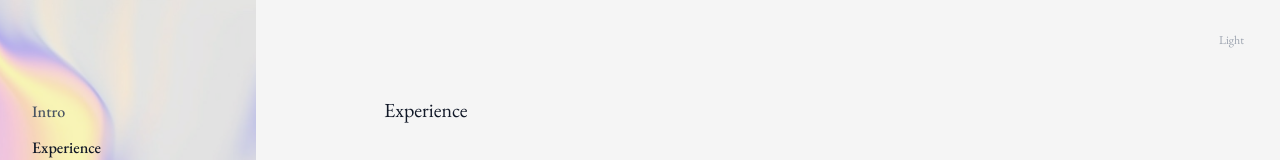
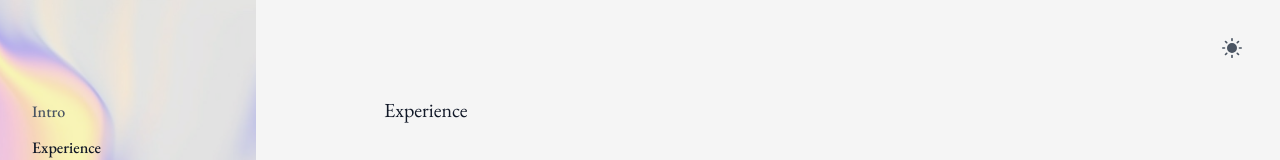
Before and after one commit to rafaeltorresng/rafaeltorresng.github.io, a React (Vite) app: page /experiences in a window 1280 px wide. Shown: the top 160 px of the page. Built offline with nearby package versions, Linux system fonts and the light colour scheme.

Commit message:
feat: replace text theme toggle with minimalist morphing icon component

```diff
--- a/src/App.jsx
+++ b/src/App.jsx
@@ -11,6 +11,7 @@
 import Contact from './pages/Contact'
 import ScrollToTop from './components/ScrollToTop'
 import PageTransition from './components/PageTransition'
+import ThemeToggle from './components/ThemeToggle'
 
 function AnimatedRoutes({ darkMode }) {
   const location = useLocation()
@@ -70,19 +71,7 @@
 
           {/* Main Content */}
           <main className="flex-1 lg:ml-64">
-            {/* Theme Toggle - Fixed top right */}
-            <motion.button
-              onClick={toggleDarkMode}
-              className={`fixed top-6 right-6 z-50 px-3 py-2 text-xs font-light transition-opacity duration-200 hover:opacity-60 ${
-                darkMode
-                  ? 'text-gray-500'
-                  : 'text-gray-400'
-              }`}
-              whileHover={{ scale: 1.02 }}
-              whileTap={{ scale: 0.98 }}
-            >
-              {darkMode ? 'Dark' : 'Light'}
-            </motion.button>
+            <ThemeToggle darkMode={darkMode} toggleDarkMode={toggleDarkMode} />
 
             <AnimatedRoutes darkMode={darkMode} />
 
--- /dev/null
+++ b/src/components/ThemeToggle.jsx
@@ -0,0 +1,86 @@
+import { motion } from 'framer-motion'
+
+const ThemeToggle = ({ darkMode, toggleDarkMode }) => {
+    const sunVariants = {
+        initial: { rotate: 45 },
+        animate: { rotate: darkMode ? 45 : 0 },
+    }
+
+    const rayVariants = {
+        initial: { scale: 0, opacity: 0 },
+        animate: {
+            scale: darkMode ? 0 : 1,
+            opacity: darkMode ? 0 : 1,
+            transition: { duration: 0.3 }
+        },
+    }
+
+    const moonMaskVariants = {
+        initial: { x: 0, y: 0 },
+        animate: {
+            x: darkMode ? 10 : 25,
+            y: darkMode ? -5 : -25,
+            transition: { type: "spring", stiffness: 100, damping: 15 }
+        },
+    }
+
+    return (
+        <motion.button
+            onClick={toggleDarkMode}
+            className="fixed top-8 right-8 z-50 p-1.5 rounded-full flex items-center justify-center focus:outline-none"
+            whileHover={{ scale: 1.1 }}
+            whileTap={{ scale: 0.9 }}
+            aria-label="Toggle Theme"
+        >
+            <div className="relative w-5 h-5">
+                {/* Sun/Moon Body */}
+                <motion.svg
+                    viewBox="0 0 24 24"
+                    fill="none"
+                    stroke="currentColor"
+                    strokeWidth="2"
+                    strokeLinecap="round"
+                    strokeLinejoin="round"
+                    className={`w-5 h-5 transition-colors duration-300 ${
+                        darkMode ? 'text-gray-400' : 'text-gray-600'
+                    }`}
+                    variants={sunVariants}
+                    animate="animate"
+                >
+                    {/* The main circle */}
+                    <mask id="moon-mask">
+                        <rect x="0" y="0" width="100%" height="100%" fill="white" />
+                        <motion.circle
+                            variants={moonMaskVariants}
+                            animate="animate"
+                            r="8"
+                            fill="black"
+                        />
+                    </mask>
+
+                    <circle
+                        cx="12"
+                        cy="12"
+                        r="5"
+                        fill="currentColor"
+                        mask="url(#moon-mask)"
+                    />
+
+                    {/* Sun Rays */}
+                    <motion.g variants={rayVariants} animate="animate">
+                        <line x1="12" y1="1" x2="12" y2="3" />
+                        <line x1="12" y1="21" x2="12" y2="23" />
+                        <line x1="4.22" y1="4.22" x2="5.64" y2="5.64" />
+                        <line x1="18.36" y1="18.36" x2="19.78" y2="19.78" />
+                        <line x1="1" y1="12" x2="3" y2="12" />
+                        <line x1="21" y1="12" x2="23" y2="12" />
+                        <line x1="4.22" y1="19.78" x2="5.64" y2="18.36" />
+                        <line x1="18.36" y1="5.64" x2="19.78" y2="4.22" />
+                    </motion.g>
+                </motion.svg>
+            </div>
+        </motion.button>
+    )
+}
+
+export default ThemeToggle
```
